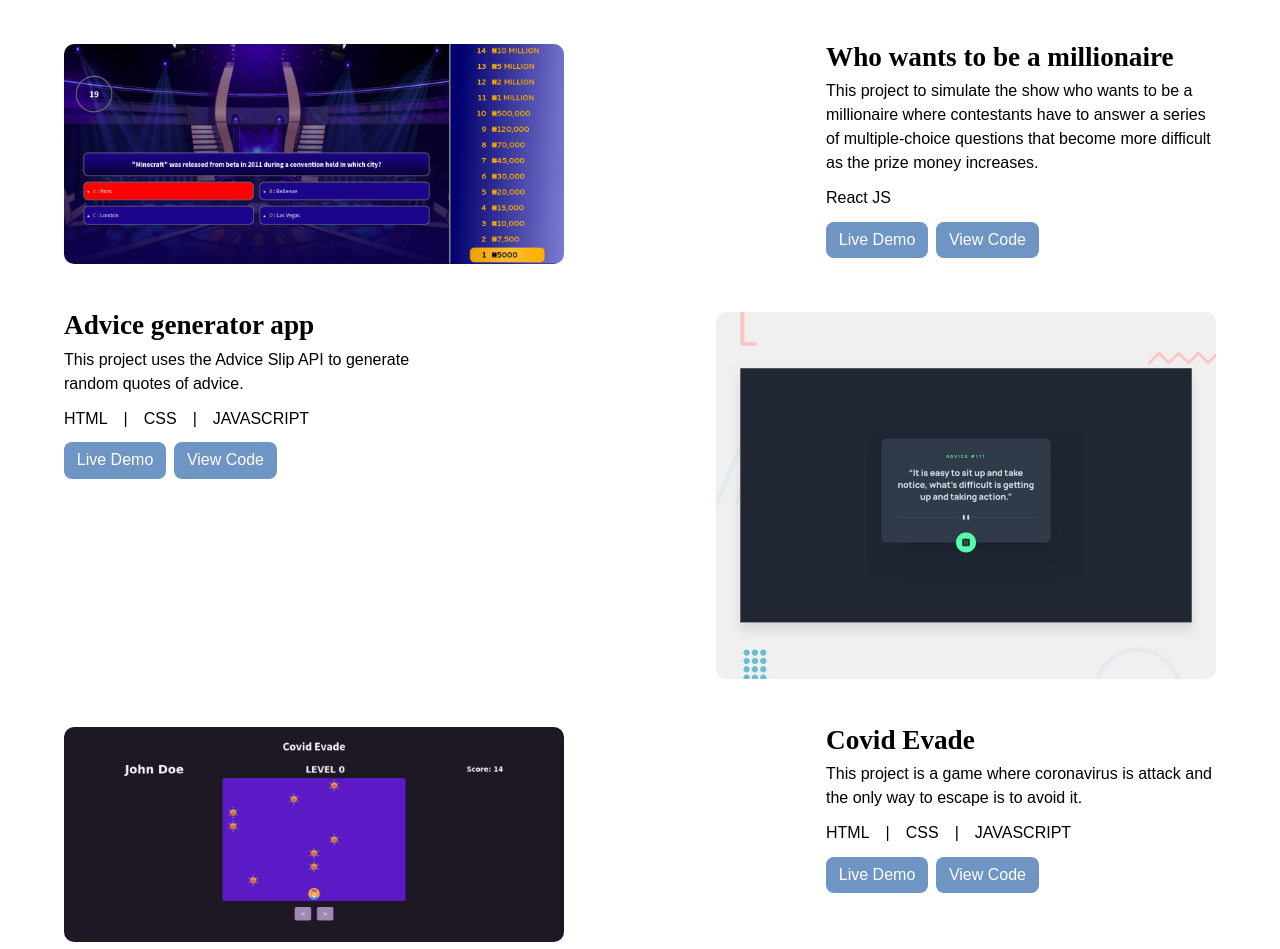
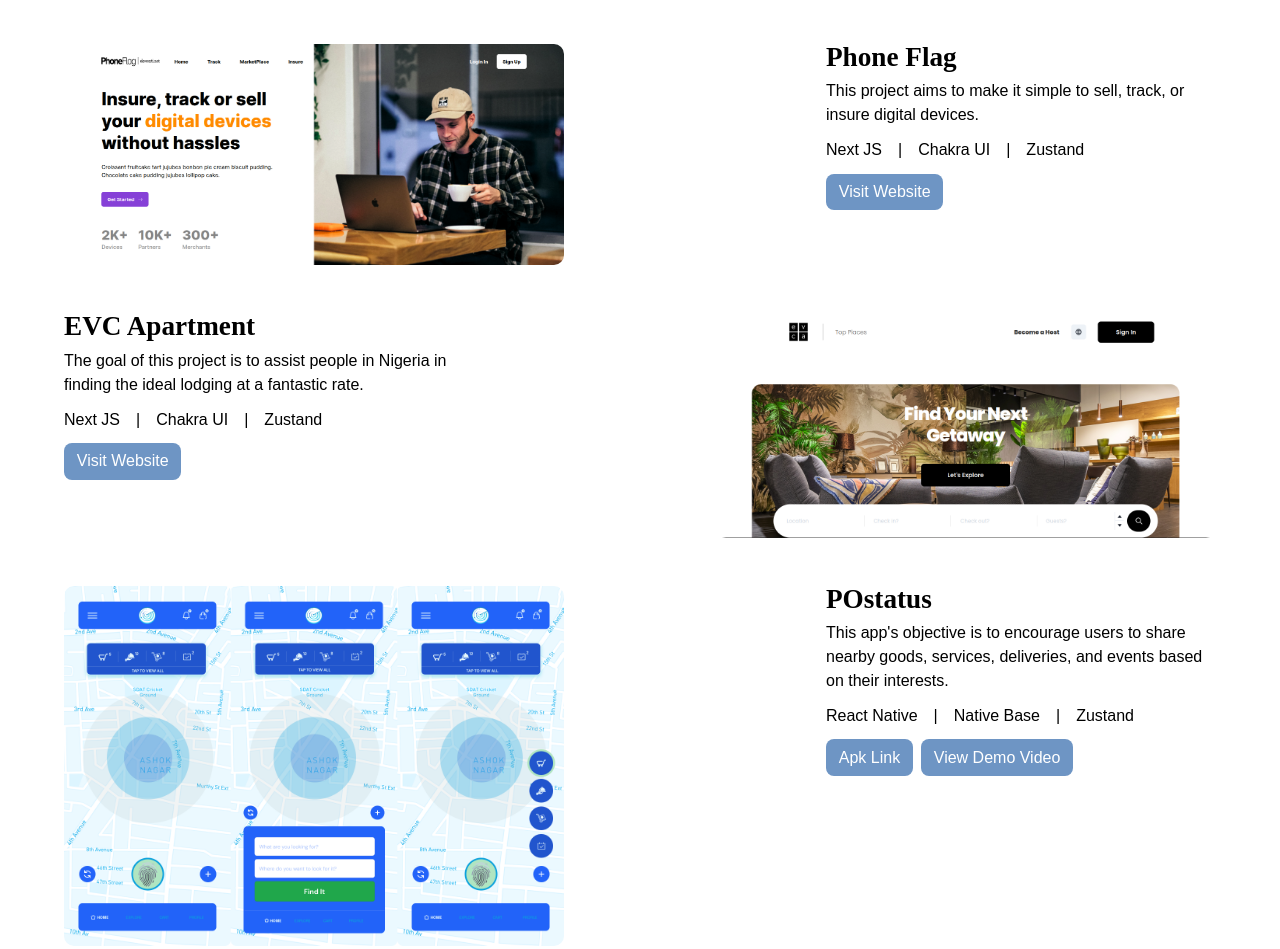
Before and after one commit to Eniolayo/Portfolio-website, a plain HTML site: page index.html in a window 1280 px wide. Shown: the part 1740-2689 px from the top of the page. Drawn offline with Linux system fonts and the light colour scheme; files whose address does not match are found by name; a web font is replaced by a local one.

Commit message:
fix: project section

```diff
--- a/index.html
+++ b/index.html
@@ -3,6 +3,23 @@
   <head>
     <meta charset="UTF-8" />
     <meta http-equiv="X-UA-Compatible" content="IE=edge" />
+    <meta
+      name="Keywords"
+      content="HTML, CSS, JavaScript,Frontend, front-end, React, Git, Programming, Web Development, Website, Developer, Next JS, Chakra UI,React Native,Bootstrap,Tailwind,HTML5,Instructor,Software engineer,Ayodeji,Ikujuni,IKUJUNI,AYODEJI,ayodeji,ikujuni"
+    />
+    <meta
+      name="Description"
+      content=" I'm a front-end engineer who specializes in building (and occassionally designing) exceptional digital experience."
+    />
+    <meta property="og:image" content="./images//ayopic-removebg-preview.png" />
+    <meta property="og:image:type" content="image/png" />
+    <meta property="og:image:width" content="436" />
+    <meta property="og:image:height" content="228" />
+    <meta property="og:title" content="IKUJUNI AYODEJI's Porfolio" />
+    <meta
+      property="og:description"
+      content="I'm a front-end engineer who specializes in building (and occassionally designing) exceptional digital experience."
+    />
     <meta name="viewport" content="width=device-width, initial-scale=1.0" />
     <title>AYODEJI's Porfolio</title>
     <link
@@ -1247,105 +1264,95 @@
           <h2>Projects</h2>
           <div class="project-card">
             <div class="project-info">
-              <h3 class="project-info_title">Who wants to be a millionaire</h3>
+              <h3 class="project-info_title">Phone Flag</h3>
               <p class="project-info_description">
-                This project to simulate the show who wants to be a millionaire
-                where contestants have to answer a series of multiple-choice
-                questions that become more difficult as the prize money
-                increases.
+                This project aims to make it simple to sell, track, or insure
+                digital devices.
               </p>
               <div class="project-info-technology">
-                <p>React JS</p>
+                <p>Next JS</p>
+                <p>|</p>
+                <p>Chakra UI</p>
+                <p>|</p>
+                <p>Zustand</p>
               </div>
               <div class="project-info_links">
                 <button>
-                  <a href="https://wtbam.netlify.app/" target="”_blank”">
-                    Live Demo
-                  </a>
-                </button>
-                <button>
-                  <a href="https://github.com/Eniolayo/WTBAM" target="”_blank”">
-                    View Code
+                  <a href="https://phone-flag.vercel.app/" target="”_blank”">
+                    Visit Website
                   </a>
                 </button>
               </div>
             </div>
             <div class="project-img">
-              <img
-                src="./images/wtbamImg.png"
-                alt="who wants to be a millionaire"
-              />
+              <img src="./images/phoneflagimg.png" alt="phoneflag image" />
             </div>
           </div>
           <div class="project-card">
             <div class="project-info">
-              <h3 class="project-info_title">Advice generator app</h3>
+              <h3 class="project-info_title">EVC Apartment</h3>
               <p class="project-info_description">
-                This project uses the Advice Slip API to generate random quotes
-                of advice.
+                The goal of this project is to assist people in Nigeria in
+                finding the ideal lodging at a fantastic rate.
               </p>
               <div class="project-info-technology">
-                <p>HTML</p>
+                <p>Next JS</p>
                 <p>|</p>
-                <p>CSS</p>
+                <p>Chakra UI</p>
                 <p>|</p>
-                <p>JAVASCRIPT</p>
+                <p>Zustand</p>
               </div>
               <div class="project-info_links">
                 <button>
                   <a
-                    href="https://adviceslip-api-project.netlify.app/"
+                    href="https://evcapartment-web.vercel.app"
                     target="”_blank”"
                   >
-                    Live Demo
-                  </a>
-                </button>
-                <button>
-                  <a
-                    href="https://github.com/Eniolayo/advice-generator-app"
-                    target="”_blank”"
-                  >
-                    View Code
+                    Visit Website
                   </a>
                 </button>
               </div>
             </div>
             <div class="project-img">
-              <img src="./advice-generator-IMG.jpg" alt="" />
+              <img src="./images/evcaimg.png" alt="evca image" />
             </div>
           </div>
           <div class="project-card">
             <div class="project-info">
-              <h3 class="project-info_title">Covid Evade</h3>
+              <h3 class="project-info_title">POstatus</h3>
               <p class="project-info_description">
-                This project is a game where coronavirus is attack and the only
-                way to escape is to avoid it.
+                This app's objective is to encourage users to share nearby
+                goods, services, deliveries, and events based on their
+                interests.
               </p>
               <div class="project-info-technology">
-                <p>HTML</p>
+                <p>React Native</p>
                 <p>|</p>
-                <p>CSS</p>
+                <p>Native Base</p>
                 <p>|</p>
-                <p>JAVASCRIPT</p>
+                <p>Zustand</p>
               </div>
               <div class="project-info_links">
                 <button>
-                  <a href="https://covid-evade.netlify.app/" target="”_blank”">
-                    Live Demo
+                  <a
+                    href="https://drive.google.com/file/d/1GMtVPTUKAbXyZ4DjFhY7VFhY8YIBXOEw/view?usp=drivesdk"
+                    target="”_blank”"
+                  >
+                    Apk Link
                   </a>
                 </button>
                 <button>
                   <a
-                    href="https://github.com/Eniolayo/Covid-Evade"
+                    href="https://drive.google.com/file/d/1aX8eKTFRfqSLOIdaqtXknkrwUMGRukgf/view?usp=drivesdk"
                     target="”_blank”"
                   >
-                    View Code
+                    View Demo Video
                   </a>
                 </button>
               </div>
             </div>
             <div class="project-img">
-              <img src="./images/covidevadeGame.png" alt="covid evade" />
+              <img src="./images/postatusimg.png" alt="postatus image" />
             </div>
           </div>
         </section>
```
Also changed, not shown: images/evcaimg.png (added), images/phoneflagimg.png (added), images/postatusimg.png (added).
